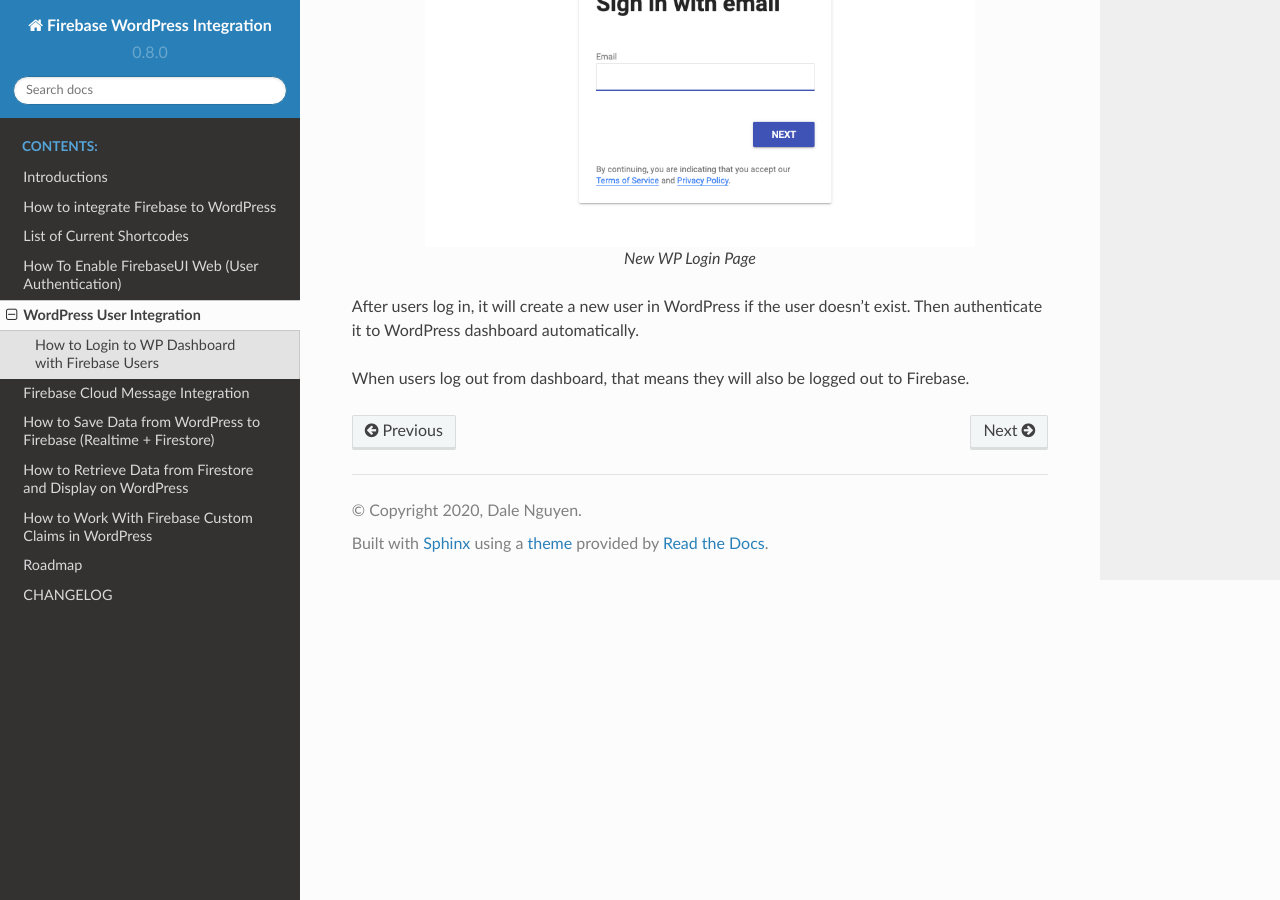
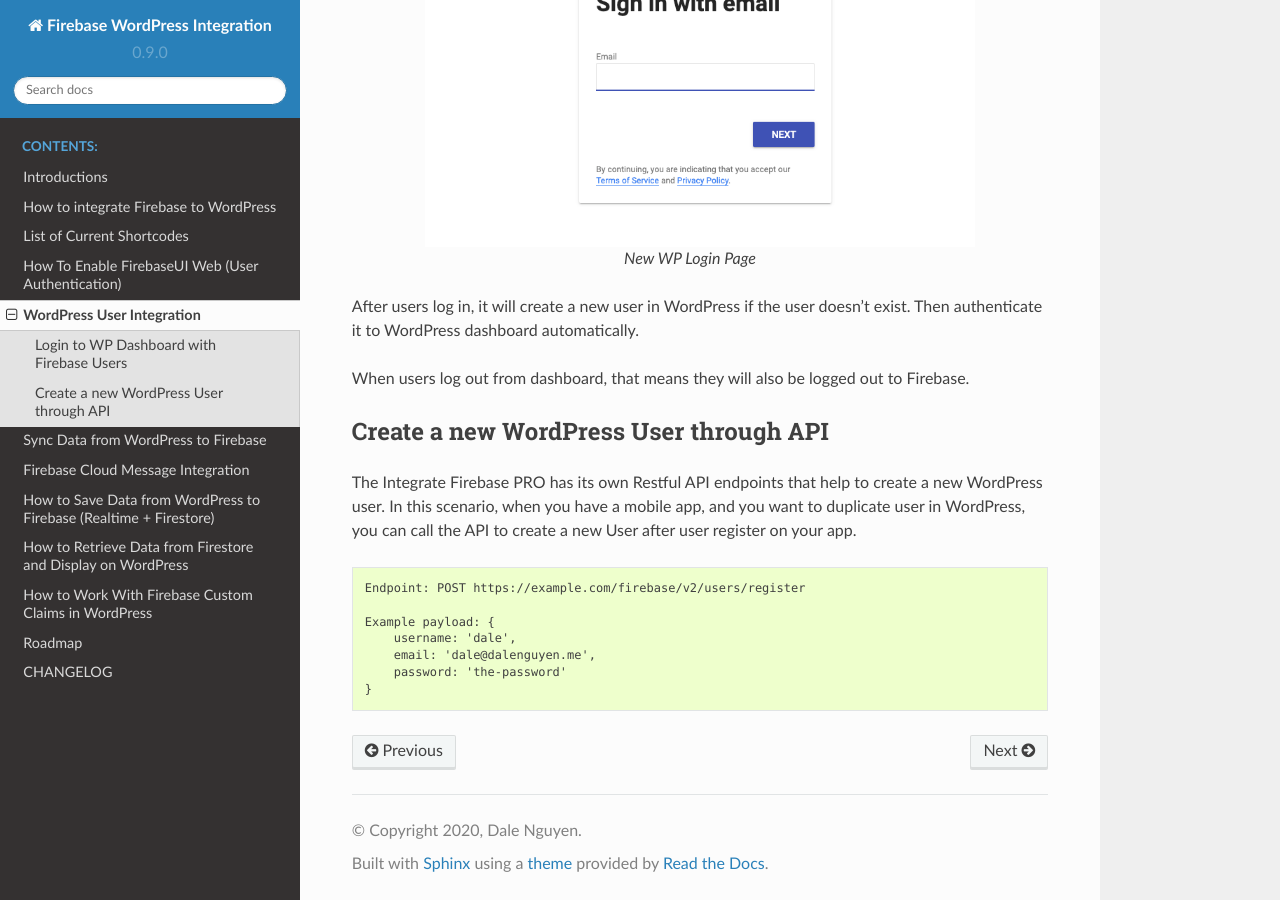
Before and after one commit to dalenguyen/firebase-wordpress-docs, a Sphinx documentation site: the page built from docs/wordpress-user-integration.rst, in a window 1280 px wide and 900 px high, scrolled down 1937 px. Built offline with Sphinx 7.4.7 and the Read the Docs theme 2.0.0, drawn with Linux system fonts in a browser that asks for light colours; some of the changed text lies outside the part shown.

```diff
--- a/docs/conf.py
+++ b/docs/conf.py
@@ -22,7 +22,7 @@ copyright = '2020, Dale Nguyen'
 author = 'Dale Nguyen'
 
 # The short X.Y version
-version = '0.8.0'
+version = '0.9.0'
 
 # -- General configuration ---------------------------------------------------
 
--- a/docs/index.rst
+++ b/docs/index.rst
@@ -1,4 +1,4 @@
-Complete Guide to Firebase WordPress Integration (v0.8.0)
+Complete Guide to Firebase WordPress Integration (v0.9.0)
 ==========================================================
 
 This is a guilde to `Integrate Firebase PRO <https://firebase.dalenguyen.me/>`_, a plugin that helps to integrate Firebase to WordPress.
@@ -16,6 +16,7 @@ If you are interested in making this plugin better, please take part in this sur
    shortcode-list
    work-with-firebaseui-web
    wordpress-user-integration
+   wordpress-to-firebase
    firebase-cloud-message
    save-data-realtime-firestore
    retreive-data-from-firestore
--- a/docs/wordpress-user-integration.rst
+++ b/docs/wordpress-user-integration.rst
@@ -9,7 +9,7 @@ And this plugin can help you to achieve just that.
 
 At this stage, it helps to authenticate to WordPress dashboard with a subscriber or customer role (WooCommerce). And the password change will be dominated by Firebase Users. User cannot change password when logging into WordPress dashboard. They have to use *forgot password* feature in Firebase in order to create a new password. And if the password is different in both systems, the next time user logs in through FirebaseUI Web shortcode, it will change the password in WordPress automatically.
 
-How to Login to WP Dashboard with Firebase Users
+Login to WP Dashboard with Firebase Users
 ----------------------------------
 
 **Important:** Before doing this, you should keep a dashboard open for yourself, and open another private window in order to login with an email from Firebase, then assign the Admin right to that user before you log out of current window - to make sure that you can log in again with your Firebase user (with **admin** rights).
@@ -42,3 +42,19 @@ This page will contain the shortcode for logging in.
 After users log in, it will create a new user in WordPress if the user doesn't exist. Then authenticate it to WordPress dashboard automatically.
 
 When users log out from dashboard, that means they will also be logged out to Firebase.
+
+Create a new WordPress User through API
+----------------------------------
+
+The Integrate Firebase PRO has its own Restful API endpoints that help to create a new WordPress user.
+In this scenario, when you have a mobile app, and you want to duplicate user in WordPress, you can call the API to create a new User after user register on your app.
+
+.. code-block:: php
+
+    Endpoint: POST https://example.com/firebase/v2/users/register
+
+    Example payload: {
+        username: 'dale',
+        email: 'dale@dalenguyen.me',
+        password: 'the-password'
+    }
```
Also changed, not shown: docs/change-log.rst (+14 -5 lines), docs/wordpress-to-firebase.rst (added, +42 -0 lines), docs/images/sync/new-post-in-wordpress.png (added), docs/images/sync/post-in-firestore.png (added), docs/images/sync/sync-configuration-post.png (added).
